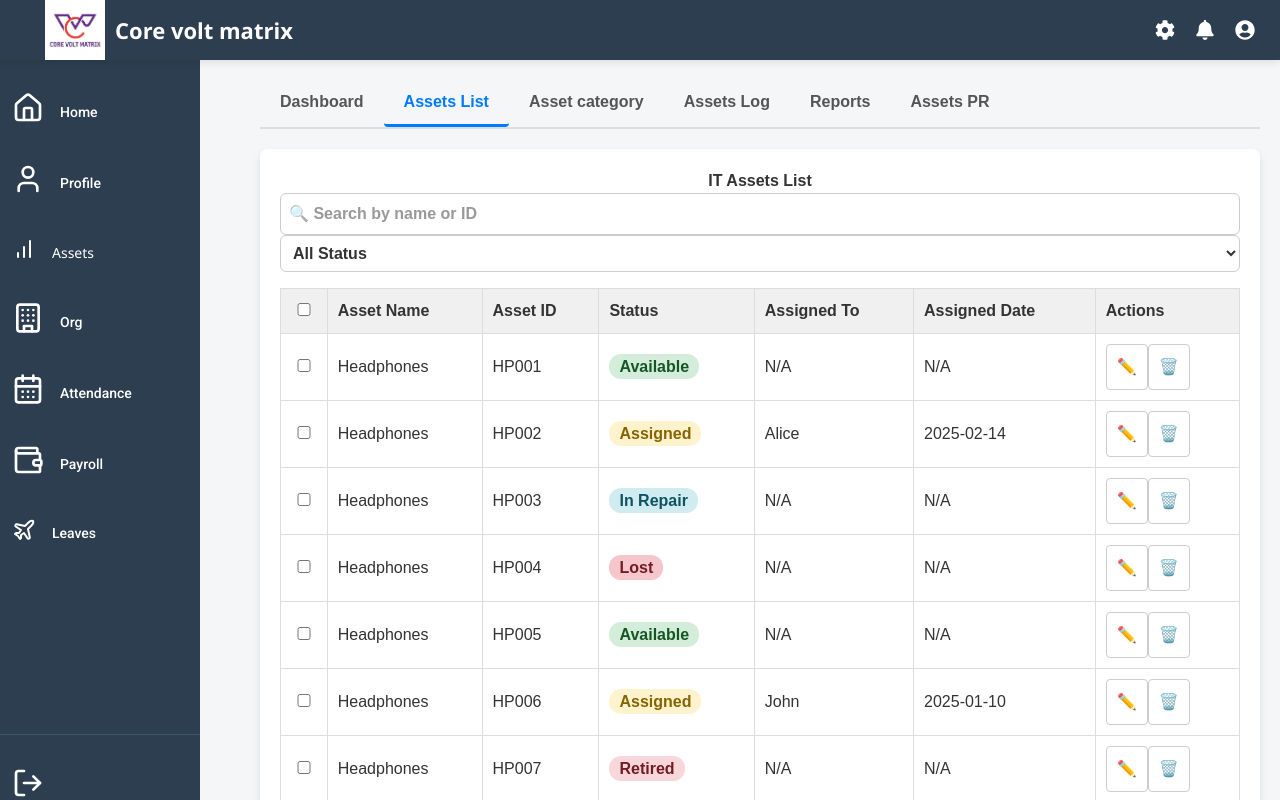
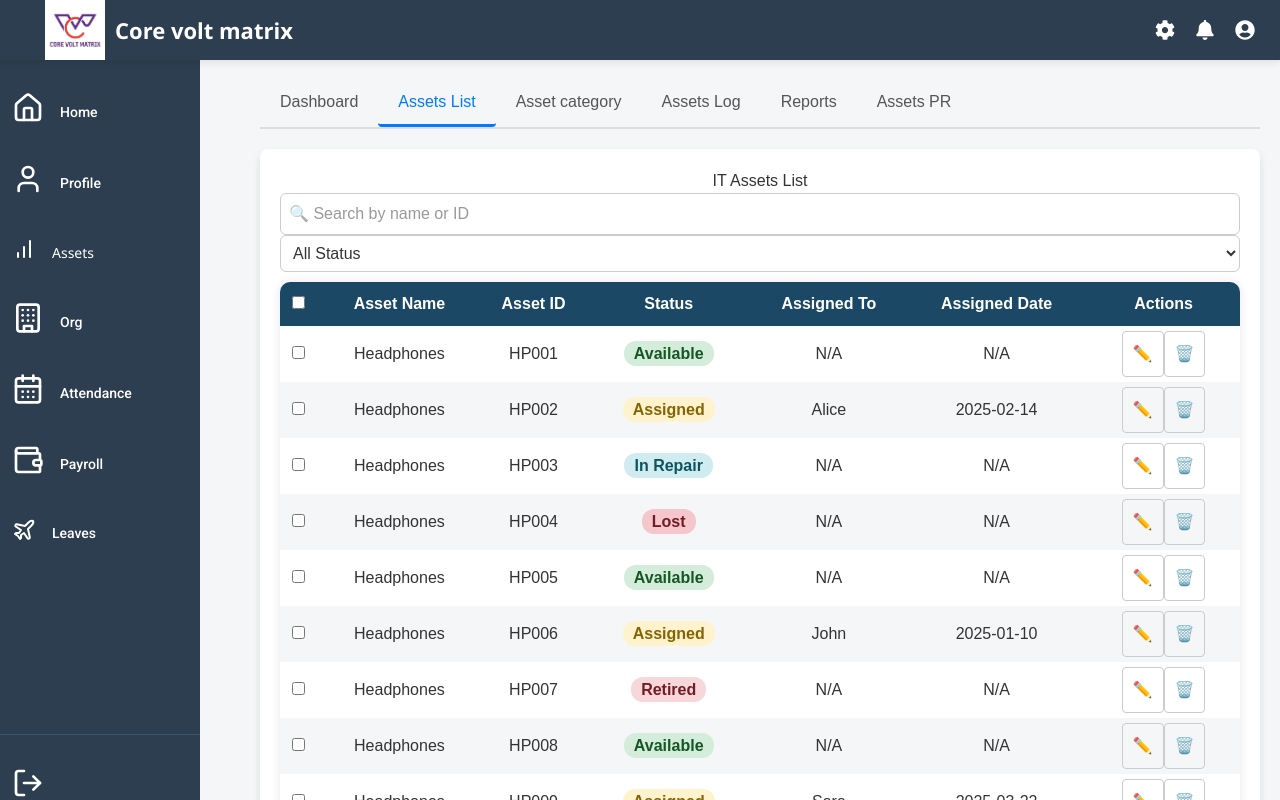
Before and after one commit to Volt-Matrix/voltcore, a React (Vite) app: page /assets/dashboard in a window 1280 px wide. Both pictures are taken after a click on the button "Assets List". Shown: the top 800 px of the page. Built offline with nearby package versions, Linux system fonts and the light colour scheme.

Commit message:
refactor: apply common table styling class in Assets

```diff
--- a/src/pages/assets/AssetCategorySection.css
+++ b/src/pages/assets/AssetCategorySection.css
@@ -53,18 +53,6 @@
     align-items: center;
   }
 
-  .asset-table {
-    width: 100%;
-    border-collapse: collapse;
-    margin-top: 14px;
-  }
-
-  .asset-table th, .asset-table td {
-    padding: 10px;
-    border: 1px solid #ddd;
-    text-align: left;
-  }
-
   .status-tag {
     padding: 4px 8px;
     border-radius: 12px;
@@ -106,18 +94,6 @@
     margin-bottom: 16px;
   }
 
-  .asset-table {
-    width: 100%;
-    border-collapse: collapse;
-  }
-
-  .asset-table th,
-  .asset-table td {
-    border: 1px solid #ccc;
-    padding: 10px;
-    text-align: left;
-  }
-
   .status-tag {
     padding: 4px 8px;
     border-radius: 6px;
@@ -146,12 +122,7 @@
     border: none;
     cursor: pointer;
   }
-  .asset-table td:last-child {
-    display: flex;
-    gap: 8px;
-    justify-content: flex-start;
-    align-items: center;
-  }
+
   .search-filter-container {
     display: flex;
     justify-content: space-between;
@@ -164,17 +135,6 @@
     margin-right: 10px;
     border: 1px solid #ccc;
     border-radius: 4px;
-  }
-
-  .asset-list-table {
-    width: 100%;
-    border-collapse: collapse;
-  }
-
-  .asset-list-table th, .asset-list-table td {
-    padding: 10px;
-    border: 1px solid #ddd;
-    text-align: left;
   }
 
   .status {
@@ -224,3 +184,11 @@
     background-color: #ccc;
     cursor: not-allowed;
   }
+
+  .asset-card-container tbody tr:nth-child(even) {
+    background-color: #f4f6f8;
+  }
+
+  .asset-card-container thead {
+    font-size: 0.9em;
+  }
--- a/src/pages/assets/AssetCategorySection.jsx
+++ b/src/pages/assets/AssetCategorySection.jsx
@@ -169,7 +169,7 @@ const AssetCategorySection = () => {
               style={{ marginBottom: "10px", width: "100%" }}
             />
 
-            <table className="asset-table">
+            <table className="table-style1">
               <thead>
                 <tr>
                   <th>Asset Type</th>
--- a/src/pages/assets/AssetDashboard.css
+++ b/src/pages/assets/AssetDashboard.css
@@ -105,7 +105,6 @@
     border: none;
     background: none;
     cursor: pointer;
-    font-weight: bold;
     color: #555;
     border-bottom: 3px solid transparent;
     transition: all 0.3s ease;
--- a/src/pages/assets/AssetListTab.css
+++ b/src/pages/assets/AssetListTab.css
@@ -1,22 +1,3 @@
-.asset-list-table {
-    width: 100%;
-    border-collapse: collapse;
-    margin-top: 16px;
-  }
-
-  .asset-list-table th,
-  .asset-list-table td {
-    border: 1px solid #ccc;
-    padding: 8px;
-    text-align: left;
-    font-weight: normal;
-  }
-
-  .asset-list-table th {
-    background-color: #f0f0f0;
-    font-weight: bold;
-  }
-
   .status {
     padding: 4px 8px;
     border-radius: 4px;
@@ -58,3 +39,15 @@
     margin: 20px auto;
     overflow-x: auto;
   }
+
+  .asset-list-tab > .card {
+    font-weight: normal;
+  }
+
+  .asset-list-tab table {
+    margin-top: 10px;
+  }
+
+  .asset-list-tab tbody tr:nth-child(even) {
+    background-color: #f4f6f8;
+  }
--- a/src/pages/assets/AssetListTab.jsx
+++ b/src/pages/assets/AssetListTab.jsx
@@ -140,7 +140,7 @@ const AssetListTab = () => {
           </div>
         )}
 
-        <table className="asset-list-table">
+        <table className="table-style1">
           <thead>
             <tr>
               <th>
```
